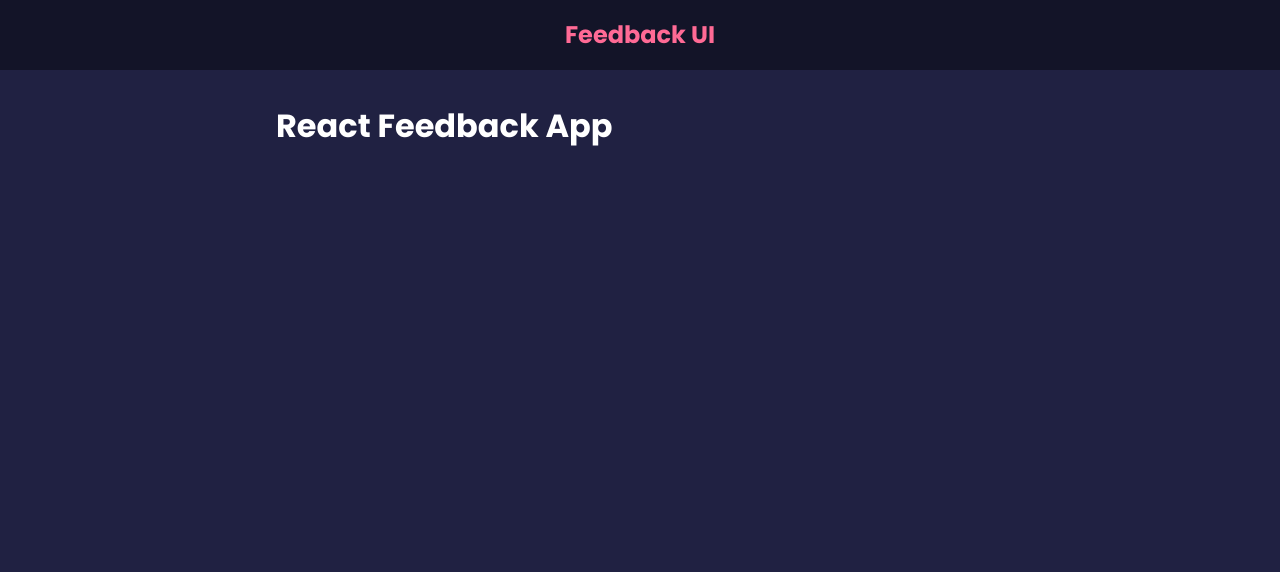
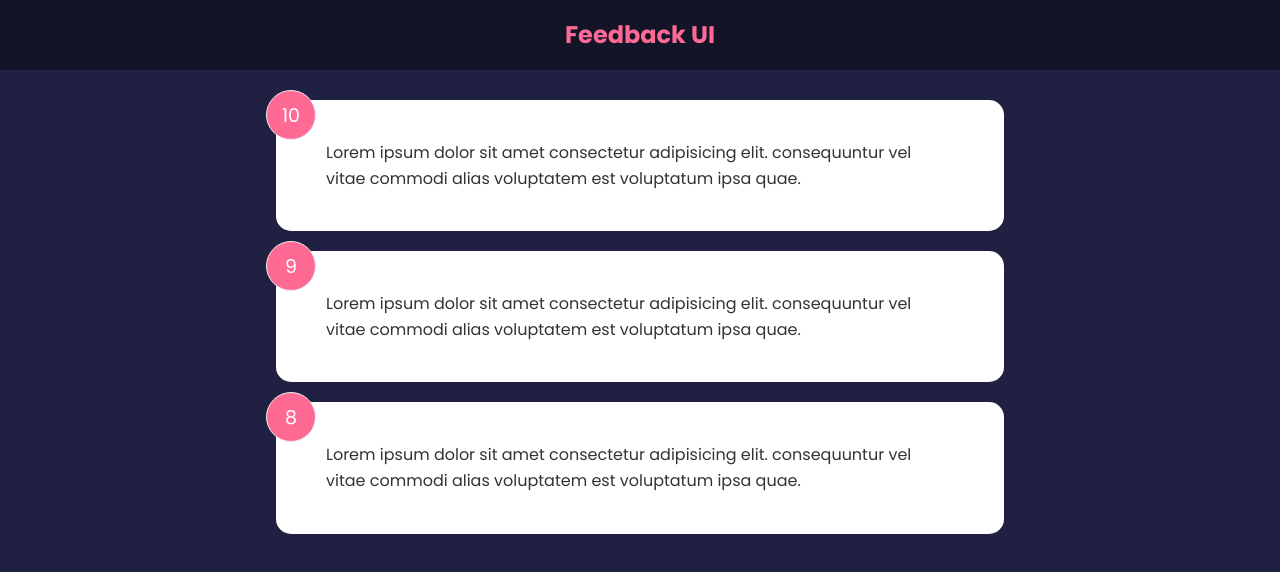
Before and after one commit to aindriu80/react-feedback-app, a React (Create React App) app: page / in a window 1280 px wide. Shown: the top 572 px of the page. Built offline with nearby package versions, Linux system fonts and the light colour scheme.

Commit message:
Managing Global State

```diff
--- a/src/App.js
+++ b/src/App.js
@@ -1,11 +1,16 @@
+import { useState } from 'react'
 import Header from './components/Header'
+import FeedbackList from './components/FeedbackList'
+import FeedbackData from './data/FeedbackData'
 
 function App() {
+  const [feedback, setFeedback] = useState(FeedbackData)
+
   return (
     <>
       <Header />
       <div className="container">
-        <h1>React Feedback App</h1>
+        <FeedbackList feedback={feedback} />
       </div>
     </>
   )
--- /dev/null
+++ b/src/components/FeedbackItem.jsx
@@ -0,0 +1,10 @@
+function FeedbackItem({ item }) {
+  return (
+    <div className="card">
+      <div className="num-display">{item.rating}</div>
+      <div className="text-display">{item.text}</div>
+    </div>
+  )
+}
+
+export default FeedbackItem
--- /dev/null
+++ b/src/components/FeedbackList.jsx
@@ -0,0 +1,18 @@
+import FeedbackItem from './FeedbackItem'
+import React from 'react'
+
+const FeedbackList = ({ feedback }) => {
+  if (!feedback || feedback.length === 0) {
+    return <p>No feedback yet</p>
+  }
+
+  return (
+    <div className="feedback-list">
+      {feedback.map((item) => (
+        <FeedbackItem key={item.id} item={item} />
+      ))}
+    </div>
+  )
+}
+
+export default FeedbackList
--- /dev/null
+++ b/src/data/FeedbackData.js
@@ -0,0 +1,19 @@
+const FeedbackData = [
+  {
+    id: 1,
+    rating: 10,
+    text: 'Lorem ipsum dolor sit amet consectetur adipisicing elit. consequuntur vel vitae commodi alias voluptatem est voluptatum ipsa quae.',
+  },
+  {
+    id: 2,
+    rating: 9,
+    text: 'Lorem ipsum dolor sit amet consectetur adipisicing elit. consequuntur vel vitae commodi alias voluptatem est voluptatum ipsa quae.',
+  },
+  {
+    id: 3,
+    rating: 8,
+    text: 'Lorem ipsum dolor sit amet consectetur adipisicing elit. consequuntur vel vitae commodi alias voluptatem est voluptatum ipsa quae.',
+  },
+]
+
+export default FeedbackData
```
